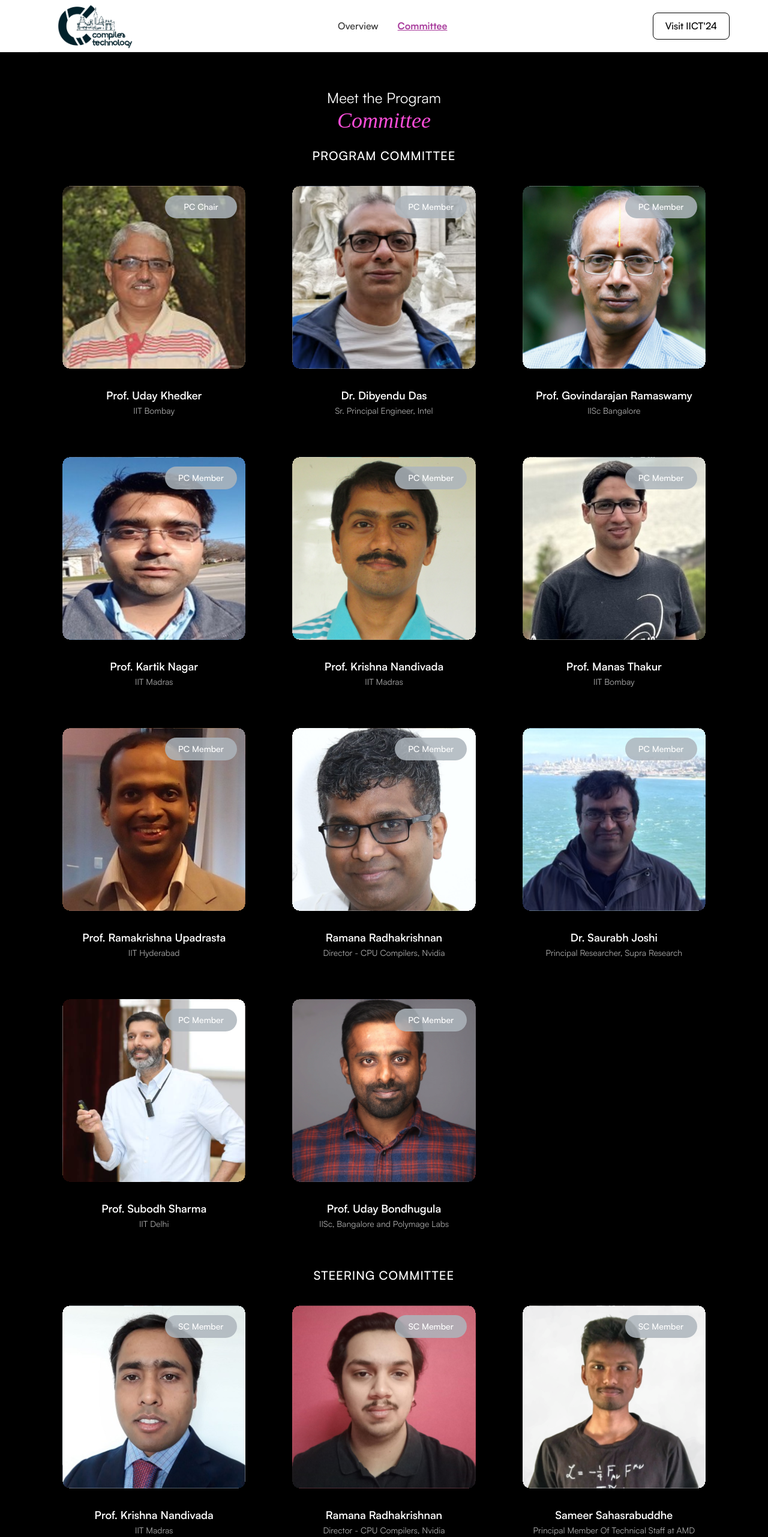
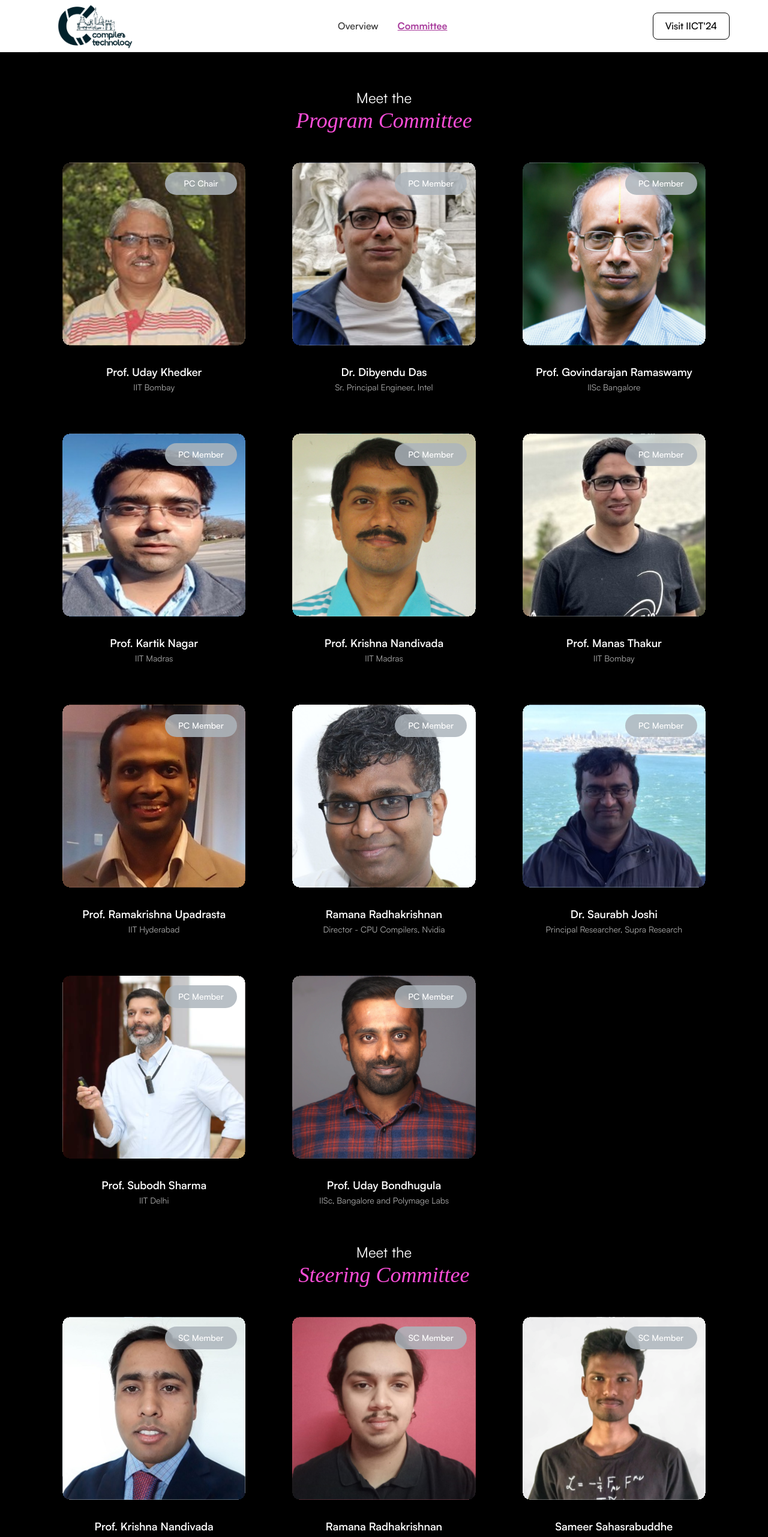
Before and after one commit to compilertech/compilertech-fe, a React (Vite) app: page /committee in a window 1280 px wide. Shown: the top 2563 px of the page at 60% size. Built offline with nearby package versions, Linux system fonts and the light colour scheme.

Commit message:
Updated committee section titles

```diff
--- a/src/components/2025Page/ProgramCommittee.tsx
+++ b/src/components/2025Page/ProgramCommittee.tsx
@@ -91,29 +91,6 @@ const Grid = styled.div`
 
   @media (max-width: 500px) {
     max-width: 350px;
-  }
-`;
-
-const CommitteeLabel = styled.div`
-  text-transform: uppercase;
-  font-size: 12px;
-  margin: 30px 0;
-  margin-left: 35px;
-  font-family: "Satoshi", sans-serif;
-  font-weight: 500;
-  font-size: 20px;
-  line-height: 120%;
-  letter-spacing: 1px;
-  text-transform: uppercase;
-  @media (max-width: 1340px) {
-    text-align: center;
-    margin: 15px 0;
-    width: 100%;
-  }
-
-  @media (max-width: 660px) {
-    margin: 15px 0;
-    font-size: 18px;
   }
 `;
 
@@ -366,11 +343,10 @@ const ProgramCommittee = () => {
   return (
     <ProgramSection>
       <SectionTitle>
-        <SectionHeader>Meet the Program</SectionHeader>
-        <Committee>Committee</Committee>
+        <SectionHeader>Meet the</SectionHeader>
+        <Committee>Program Committee</Committee>
       </SectionTitle>
 
-      <CommitteeLabel>PROGRAM COMMITTEE</CommitteeLabel>
       <Grid>
         {programCommitteeMemberData.map((member) => (
           <MemberComponent key={member.id} member={member} />
@@ -379,14 +355,20 @@ const ProgramCommittee = () => {
 
       <Divider />
 
-      <CommitteeLabel>STEERING COMMITTEE</CommitteeLabel>
+      <SectionTitle>
+        <SectionHeader>Meet the</SectionHeader>
+        <Committee>Steering Committee</Committee>
+      </SectionTitle>
       <Grid>
         {steeringCommitteeMemberData.map((member) => (
           <MemberComponent key={member.id} member={member} />
         ))}
       </Grid>
 
-      <CommitteeLabel>ORGANIZING COMMITTEE</CommitteeLabel>
+      <SectionTitle>
+        <SectionHeader>Meet the</SectionHeader>
+        <Committee>Organizing Committee</Committee>
+      </SectionTitle>
       <Grid>
         {organizingCommitteeMemberData.map((member) => (
           <MemberComponent key={member.id} member={member} />
```
